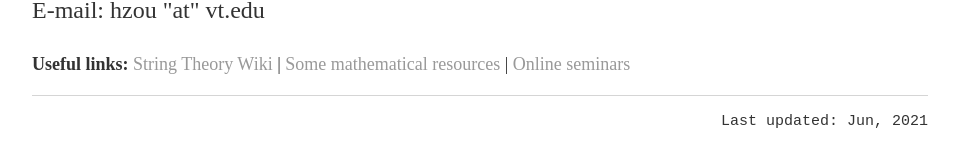
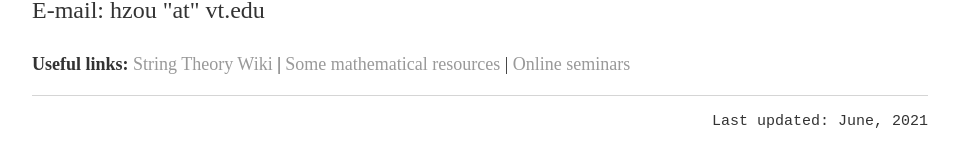
Before and after one commit to hhzou/hhzou.github.io, a Jekyll site: the page built from index.html, in a window 1280 px wide. Shown: the part 618-785 px from the top of the page, without its empty margins (160-1116 px from the left). Built offline with Jekyll 4.4.1, drawn with Linux system fonts in a browser that asks for light colours.

Commit message:
Update default.html

```diff
--- a/_layouts/default.html
+++ b/_layouts/default.html
@@ -21,7 +21,7 @@
 
 		</div><!-- /.container -->
 		<footer>
-		<p style="text-align:right;font-family:'Courier New';font-size: 15px"> Last updated: Jun, 2021 </p>
+		<p style="text-align:right;font-family:'Courier New';font-size: 15px"> Last updated: June, 2021 </p>
 		</footer>
 	</body>
 </html>
```
